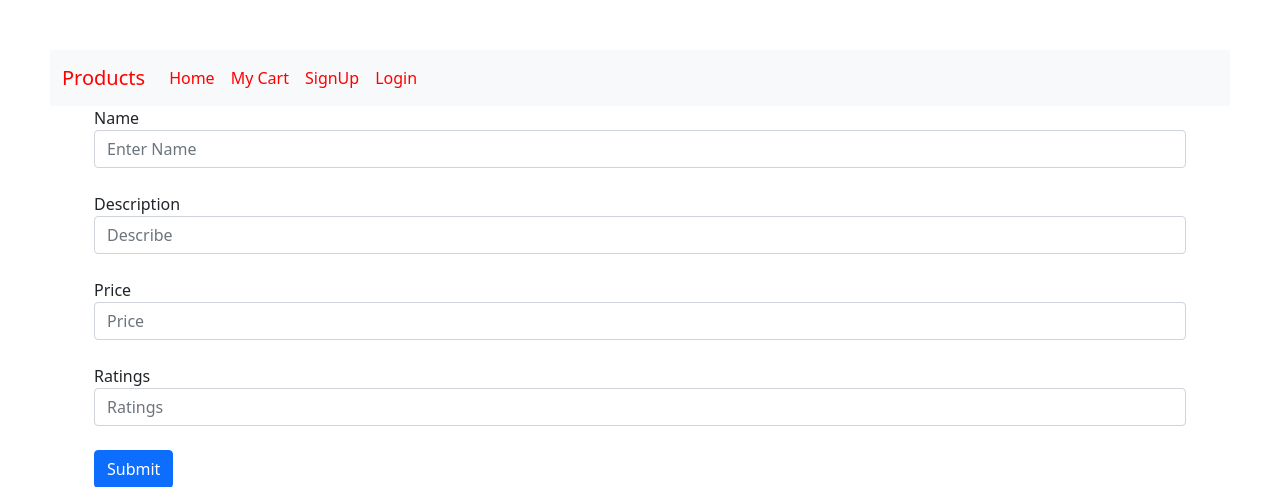
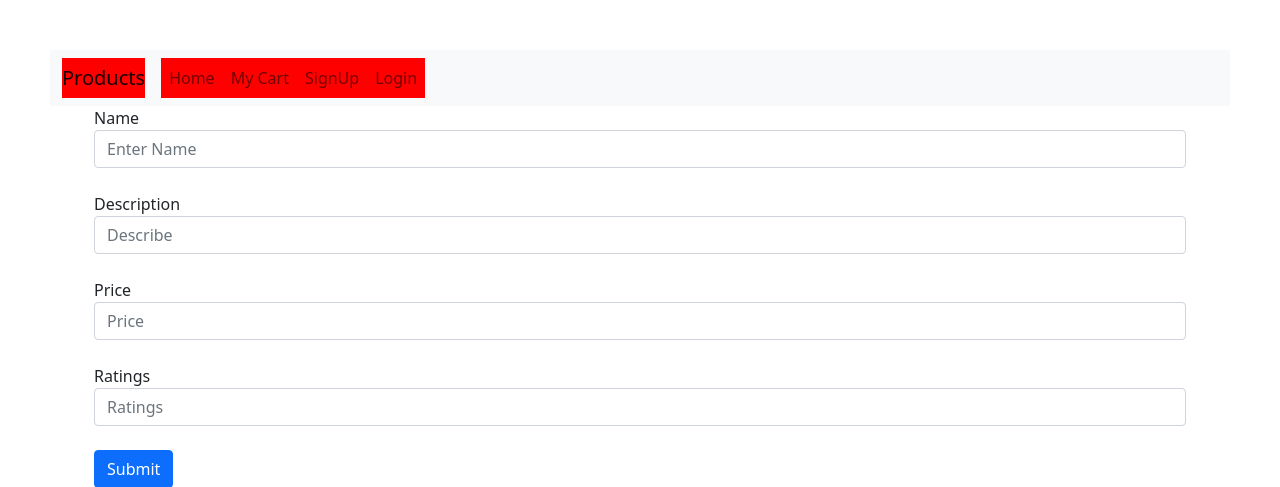
Before and after one commit to baig89/onlinestore, a Node project: template views/add.pug in a window 1280 px wide. Shown: the top 487 px of the page. Run offline with Node 20 templates, Linux system fonts and the light colour scheme; the template is opened without the code that fills it, so the values that code supplies are empty.

Commit message:
Update style.css

```diff
--- a/public/stylesheets/style.css
+++ b/public/stylesheets/style.css
@@ -5,7 +5,8 @@ body {
 }
 
 a {
-  color: #FF0000 !important;
+  color: #fff;
+  background-color: #FF0000 !important;
 }
 
 .table-dark {
```
